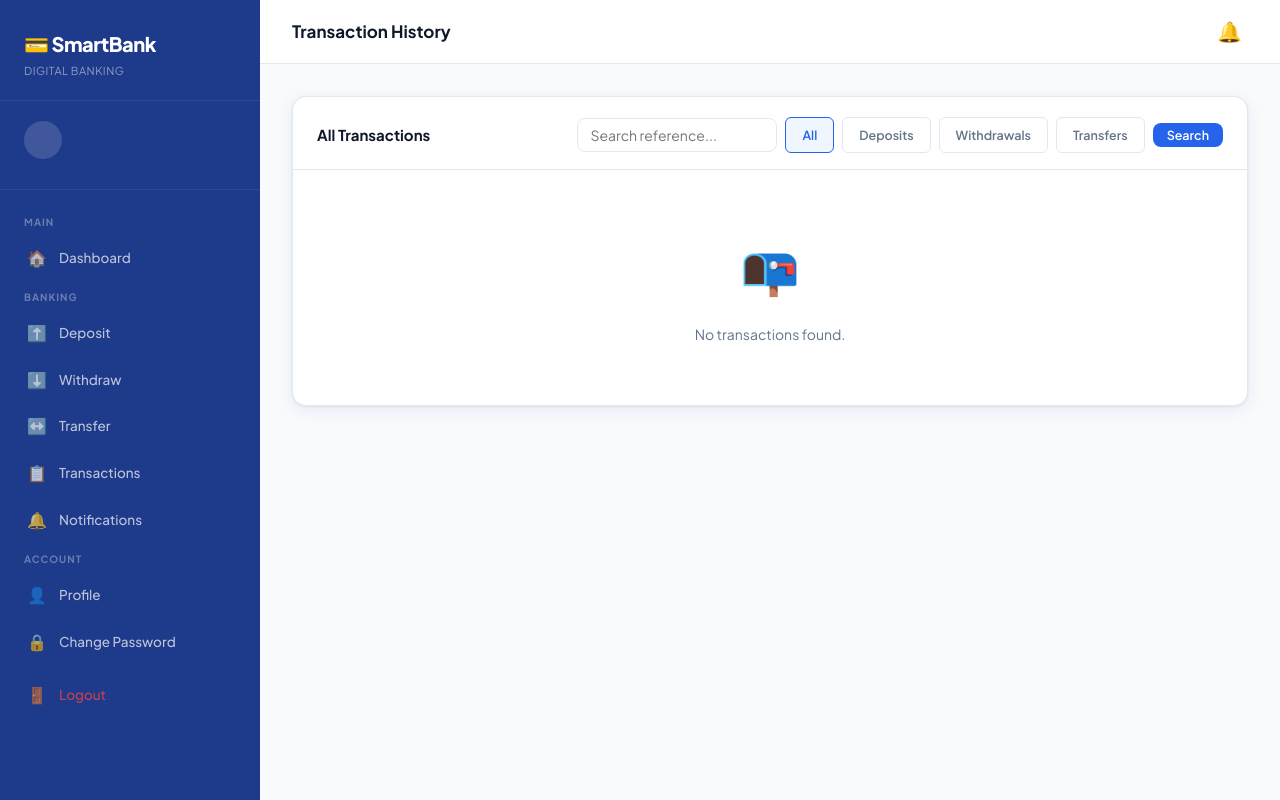
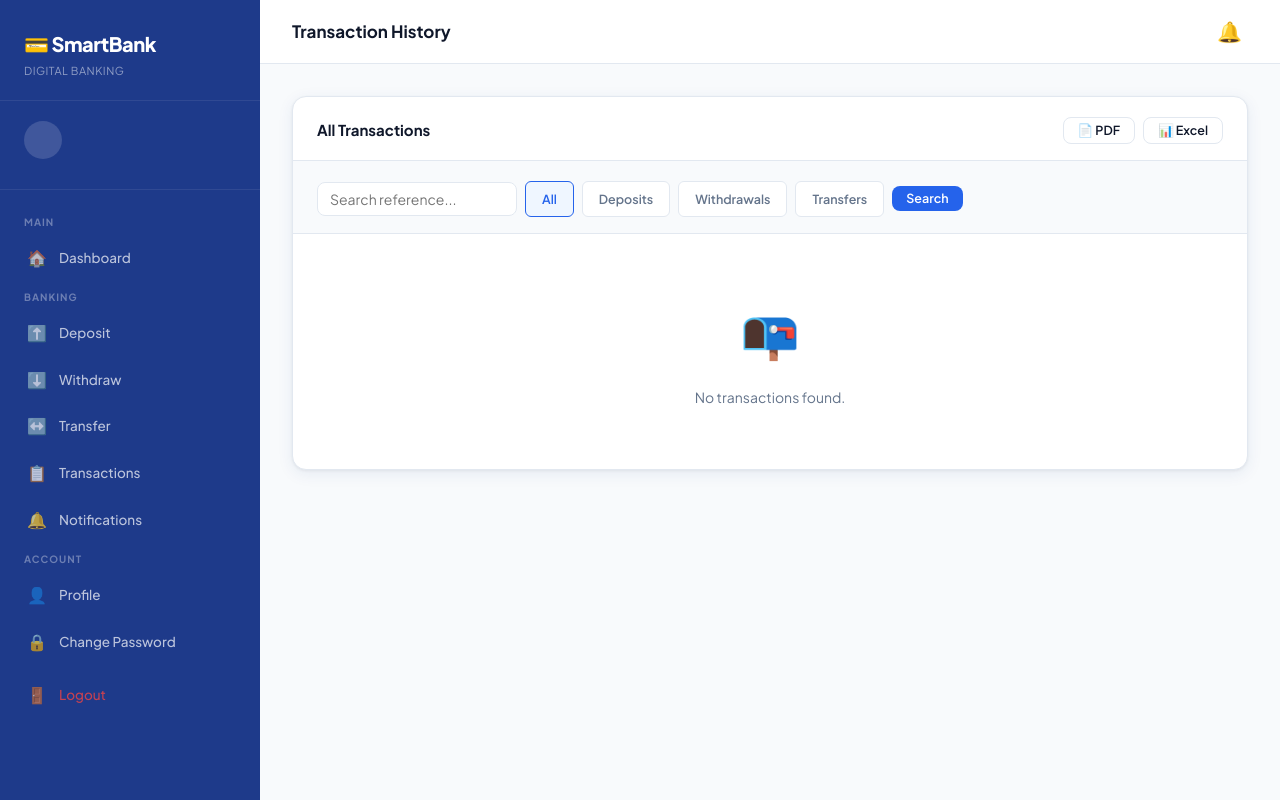
Before and after one commit to SoulReapeer/smartbank, a Flask app: template backend/templates/customer/transactions.html in a window 1280 px wide. Run offline with Flask 3, Linux system fonts and the light colour scheme; the template is opened without the code that fills it, so the values that code supplies are empty.

Commit message:
Refactor transaction HTML for improved readability

```diff
--- a/backend/templates/customer/transactions.html
+++ b/backend/templates/customer/transactions.html
@@ -6,29 +6,27 @@
 <div class="card">
   <div class="card-header">
     <div class="card-title">All Transactions</div>
-    <div class="search-bar">
-      <form method="GET" style="display:flex; gap:8px; align-items:center; flex-wrap:wrap;">
-        <input type="text" name="search" class="form-control" placeholder="Search reference..."
-               value="{{ search }}" style="width:200px; padding:7px 12px;">
-        <a href="{{ url_for('banking.transactions') }}" class="filter-btn {% if not tx_type %}active{% endif %}">All</a>
-        <a href="{{ url_for('banking.transactions', type='deposit') }}" class="filter-btn {% if tx_type == 'deposit' %}active{% endif %}">Deposits</a>
-        <a href="{{ url_for('banking.transactions', type='withdrawal') }}" class="filter-btn {% if tx_type == 'withdrawal' %}active{% endif %}">Withdrawals</a>
-        <a href="{{ url_for('banking.transactions', type='transfer') }}" class="filter-btn {% if tx_type == 'transfer' %}active{% endif %}">Transfers</a>
-        <button type="submit" class="btn btn-primary btn-sm">Search</button>
-      </form>
+    <div style="display:flex;gap:8px;align-items:center;flex-wrap:wrap;">
+      <a href="{{ url_for('banking.download_pdf') }}" class="btn btn-outline btn-sm">📄 PDF</a>
+      <a href="{{ url_for('banking.download_excel') }}" class="btn btn-outline btn-sm">📊 Excel</a>
     </div>
+  </div>
+  <div class="card-header" style="background:var(--bg);border-top:none;">
+    <form method="GET" style="display:flex;gap:8px;align-items:center;flex-wrap:wrap;width:100%;">
+      <input type="text" name="search" class="form-control" placeholder="Search reference..."
+             value="{{ search }}" style="width:200px;padding:7px 12px;">
+      <a href="{{ url_for('banking.transactions') }}" class="filter-btn {% if not tx_type %}active{% endif %}">All</a>
+      <a href="{{ url_for('banking.transactions', type='deposit') }}" class="filter-btn {% if tx_type=='deposit' %}active{% endif %}">Deposits</a>
+      <a href="{{ url_for('banking.transactions', type='withdrawal') }}" class="filter-btn {% if tx_type=='withdrawal' %}active{% endif %}">Withdrawals</a>
+      <a href="{{ url_for('banking.transactions', type='transfer') }}" class="filter-btn {% if tx_type=='transfer' %}active{% endif %}">Transfers</a>
+      <button type="submit" class="btn btn-primary btn-sm">Search</button>
+    </form>
   </div>
   <div class="table-wrap">
     {% if transactions %}
     <table class="smarttable">
       <thead>
-        <tr>
-          <th>Date & Time</th>
-          <th>Type</th>
-          <th>Amount</th>
-          <th>Reference</th>
-          <th>Details</th>
-        </tr>
+        <tr><th>Date &amp; Time</th><th>Type</th><th>Amount</th><th>Reference</th><th>Details</th></tr>
       </thead>
       <tbody>
         {% for tx in transactions %}
@@ -45,16 +43,10 @@
           <td class="text-muted">{{ tx.reference or '—' }}</td>
           <td class="text-sm text-muted font-mono">
             {% if tx.transaction_type == 'transfer' %}
-              {% if tx.sender_account == account.account_number %}
-                To: {{ tx.receiver_account }}
-              {% else %}
-                From: {{ tx.sender_account }}
-              {% endif %}
-            {% elif tx.transaction_type == 'deposit' %}
-              To: {{ tx.receiver_account }}
-            {% else %}
-              From: {{ tx.sender_account }}
-            {% endif %}
+              {% if tx.sender_account == account.account_number %}To: {{ tx.receiver_account }}
+              {% else %}From: {{ tx.sender_account }}{% endif %}
+            {% elif tx.transaction_type == 'deposit' %}To: {{ tx.receiver_account }}
+            {% else %}From: {{ tx.sender_account }}{% endif %}
           </td>
         </tr>
         {% endfor %}
```
